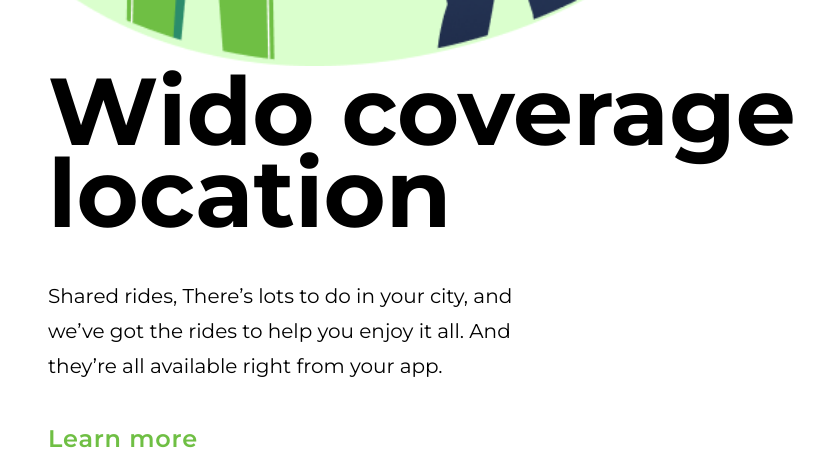
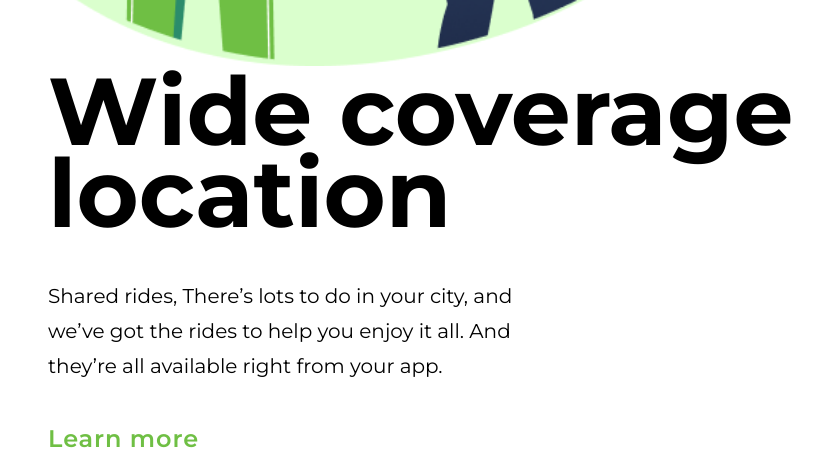
Before and after one commit to pedrohv27/WE-CARE-, a plain HTML site: page index.html in a window 1280 px wide. Shown: the part 978-1430 px from the top of the page, 182-1006 px from the left. Drawn offline with Linux system fonts and the light colour scheme.

Commit message:
arrumei a alteraçao

```diff
--- a/index.html
+++ b/index.html
@@ -27,7 +27,7 @@
 
         <section class="caixa-direita">
 
-            <h1>Wido coverage location</h1>
+            <h1>Wide coverage location</h1>
 
             <p>Shared rides, There’s lots to do in your city, and we’ve got the rides to help you enjoy it all. And they’re all available right from your app.</p>
 
--- a/style.css
+++ b/style.css
@@ -82,7 +82,7 @@ img {
 .link {
 
     margin-left: 230px;
-    letter-spacing: 0.8px;
+    letter-spacing: 0.9px;
     color: #6fbf44;
     cursor: pointer;
 }
```
